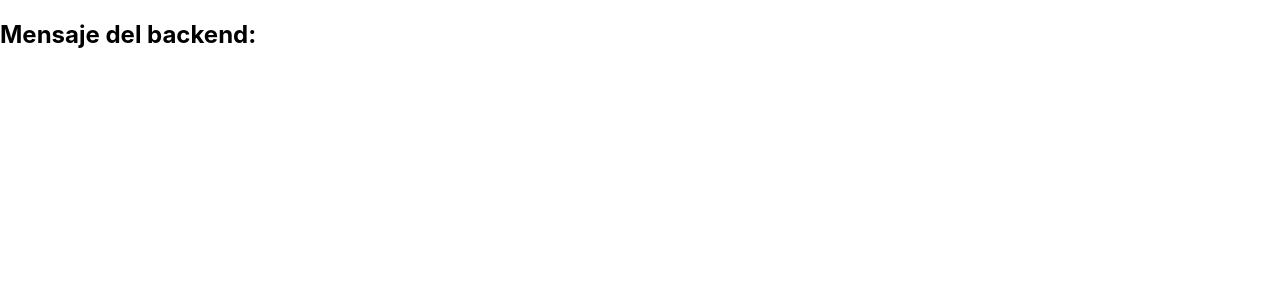
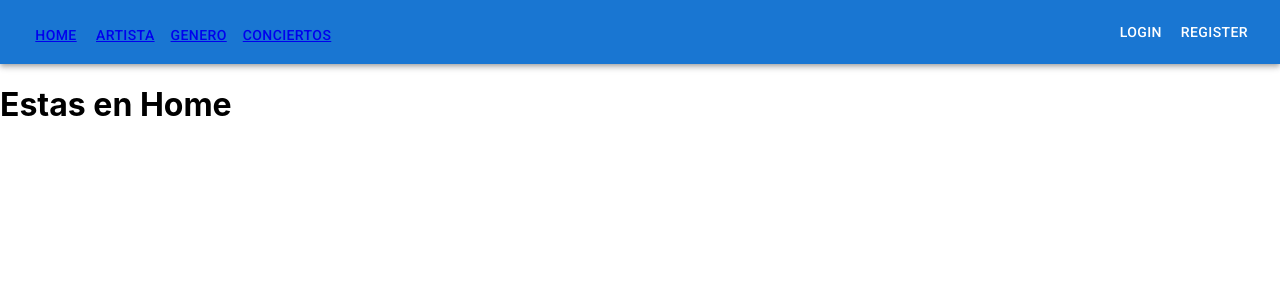
Before and after one commit to Fnarrias/Ticket-Sale-Site, a React (Create React App) app in the folder client/: page / in a window 1280 px wide. Shown: the top 300 px of the page. Built offline with nearby package versions, Linux system fonts and the light colour scheme; no server answers.

Commit message:
Integracion basica de rutas y componentes principales

```diff
--- a/client/public/index.html
+++ b/client/public/index.html
@@ -25,6 +25,18 @@
       Learn how to configure a non-root public URL by running `npm run build`.
     -->
     <title>React App</title>
+
+    <!--GABRIEL: Agrego links de fuentes y iconos de google -->
+    <!--Font Roboto-->
+    <link
+      rel="stylesheet"
+      href="https://fonts.googleapis.com/css?family=Roboto:300,400,500,700&display=swap"
+    />
+    <!--Font de iconos-->
+    <link
+      rel="stylesheet"
+      href="https://fonts.googleapis.com/icon?family=Material+Icons"
+    />
   </head>
   <body>
     <noscript>You need to enable JavaScript to run this app.</noscript>
--- a/client/src/App.js
+++ b/client/src/App.js
@@ -1,19 +1,36 @@
-import React, { useEffect, useState } from "react";
+import React from "react";
+import { BrowserRouter as Router, Switch, Route } from "react-router-dom";
 import "./App.css";
+import Nav from "./components/Nav";
+import Artistas from "./views/Artistas";
+import Conciertos from "./views/Conciertos";
+import Genero from "./views/Genero";
+import Home from "./views/Home";
+import IngresarConcierto from "./views/IngresarConcierto";
 
 const App = () => {
-  const [msg, setMsg] = useState();
-  useEffect(() => {
-    fetch("/api")
-      .then((res) => res.json())
-      .then((js) => setMsg(js));
-  }, []);
   return (
-    <>
-      <h2>
-        Mensaje del backend: <code>{JSON.stringify(msg)}</code>
-      </h2>
-    </>
+    <Router>
+      <Nav />
+      <Switch>
+        <Route path="/" exact>
+          <Home />
+        </Route>
+        <Route path="/ingresoConcierto">
+          <IngresarConcierto />
+        </Route>
+
+        <Route path="/genero">
+          <Genero />
+        </Route>
+        <Route path="/concierto">
+          <Conciertos />
+        </Route>
+        <Route path="/artista" exact>
+          <Artistas />
+        </Route>
+      </Switch>
+    </Router>
   );
 };
 
--- /dev/null
+++ b/client/src/components/Conciertos.js
@@ -0,0 +1,47 @@
+import React, { useEffect, useState } from "react";
+//?agregaria el Link para enlazar el boton de comprar...
+import { useParams } from "react-router-dom";
+import fetchConciertoPorId from "../actions/fetchConciertoPorId";
+import Nav from "./Nav";
+
+const Conciertos = () => {
+  const [conciertoProps, setConciertoProps] = useState(null);
+  const [existe, setExiste] = useState(true);
+  const { conciertoId } = useParams();
+
+  useEffect(() => {
+    fetchConciertoPorId(conciertoId).then((res) => {
+      const { success } = res;
+      if (success) setConciertoProps(res.data);
+      else setExiste(false);
+    });
+  }, [conciertoId]);
+
+  if (!conciertoProps && existe) return <h1>Cargando concierto...</h1>;
+  else if (!existe) return <h1>No existe el Concierto</h1>;
+  else
+    return (
+      <>
+        {/* //! estructura provicional falta adicionar MUI*/}
+        <Nav />
+        <div>
+          <div>
+            <h1>Detalles sobre: {conciertoProps.nombreConcierto}</h1>{" "}
+            {/*//!Nombres Provicionales */}
+          </div>
+        </div>
+        <div>
+          <h4>Precio: {conciertoProps.precio}</h4>
+          <h4>Descripcion: {conciertoProps.descripcion}</h4>
+
+          <div>
+            <div>
+              <h3>Disponibles: {conciertoProps.boletosDisponibles}</h3>
+            </div>
+          </div>
+        </div>
+      </>
+    );
+};
+
+export default Conciertos;
--- /dev/null
+++ b/client/src/components/Nav.js
@@ -0,0 +1,35 @@
+import React from "react";
+import { Link } from "react-router-dom";
+import { AppBar, Box, Toolbar, Button, Typography } from "@mui/material";
+
+const Nav = () => {
+  //! agrego Nav para usar mui como prueba
+
+  return (
+    <Box sx={{ flexGrow: 1 }}>
+      <AppBar position="static">
+        <Toolbar>
+          <Typography variant="h3" component="div" sx={{ flexGrow: 1 }}>
+            <Button>
+              <Link to="/">Home</Link>
+            </Button>
+            <Button>
+              <Link to="/artista"> Artista</Link>
+            </Button>
+            <Button>
+              <Link to="/genero">Genero</Link>
+            </Button>
+            <Button>
+              <Link to="/concierto">Conciertos</Link>
+            </Button>
+          </Typography>
+
+          <Button color="inherit">Login</Button>
+          <Button color="inherit">Register</Button>
+        </Toolbar>
+      </AppBar>
+    </Box>
+  );
+};
+
+export default Nav;
--- /dev/null
+++ b/client/src/views/Artistas.js
@@ -0,0 +1,13 @@
+import React from "react";
+
+
+const Artistas = () => {
+  return (
+    <div>
+
+      <h1>Artistas</h1>
+    </div>
+  );
+};
+
+export default Artistas;
--- /dev/null
+++ b/client/src/views/Conciertos.js
@@ -0,0 +1,11 @@
+import React from "react";
+
+const Conciertos = () => {
+  return (
+    <div>
+      <h1>conciertos</h1>
+    </div>
+  );
+};
+
+export default Conciertos;
--- /dev/null
+++ b/client/src/views/Genero.js
@@ -0,0 +1,13 @@
+import React from "react";
+
+
+const Genero = () => {
+  return (
+    <div>
+
+      <h1>genero</h1>
+    </div>
+  );
+};
+
+export default Genero;
--- /dev/null
+++ b/client/src/views/Home.js
@@ -0,0 +1,12 @@
+import React from "react";
+
+
+const Home = () => {
+  return (
+    <>
+      <h1>Estas en Home</h1>
+    </>
+  );
+};
+
+export default Home;
--- /dev/null
+++ b/client/src/views/IngresarConcierto.js
@@ -0,0 +1,13 @@
+import React from "react";
+
+const IngresarConcierto = () => {
+  return (
+    <>
+      <div>
+        <h1>view de ingreso concierto</h1>
+      </div>
+    </>
+  );
+};
+
+export default IngresarConcierto;
```
Also changed, not shown: client/package.json (+8 -0 lines), client/src/actions/fetchConciertoPorId.js (added, +16 -0 lines), 1 other file (tests, documents, lock files or other folders).
